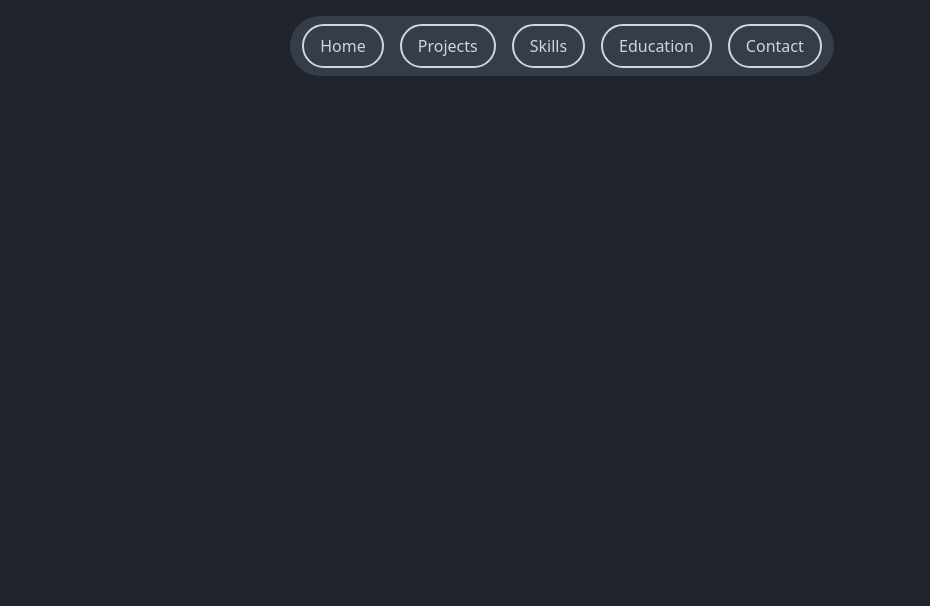
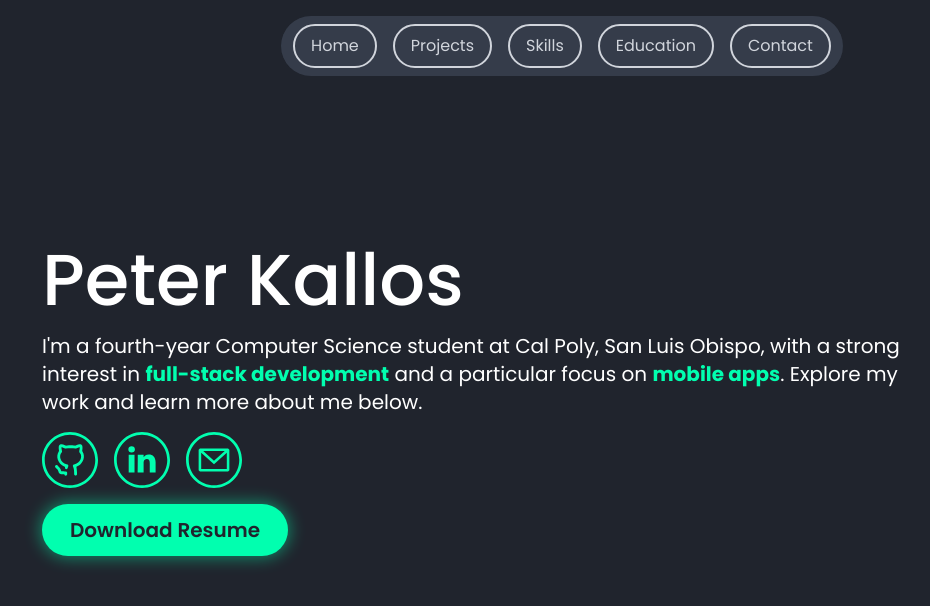
Before and after one commit to KallosP/PortfolioWebsiteImproved, a React (Vite) app in the folder packages/react-frontend/: page / in a window 1280 px wide. Shown: the top 606 px of the page, without its empty margins (78-1008 px from the left). Built offline with nearby package versions, Linux system fonts and the light colour scheme.

Commit message:
intro progress save

```diff
--- a/packages/react-frontend/main.css
+++ b/packages/react-frontend/main.css
@@ -1,9 +1,12 @@
+@import url('https://fonts.googleapis.com/css2?family=Poppins:ital,wght@0,100;0,200;0,300;0,400;0,500;0,600;0,700;0,800;0,900;1,100;1,200;1,300;1,400;1,500;1,600;1,700;1,800;1,900&display=swap');
 @import "tailwindcss";
 
 @theme {
     --color-primary: #01FFAF;
     --color-secondary: #20242D;
     --color-elevated: #353C4A;
+
+    --font-poppins: 'Poppins', 'sans-serif';
 }
 
 ::-webkit-scrollbar {
--- a/packages/react-frontend/src/MyApp.jsx
+++ b/packages/react-frontend/src/MyApp.jsx
@@ -8,7 +8,8 @@ import ScrollToTop from './components/ScrollToTop'
 function MyApp() {
 	return (
 		<BrowserRouter>
-			<div className="flex-col h-screen duration-300 transition-all overflow-y-scroll">
+			{/* Default font is Poppins and white text for all elements */}
+			<div className="flex-col font-poppins text-white h-screen bg-secondary duration-300 transition-all overflow-y-scroll">
 				<ScrollToTop />
 				<Routes>
 					<Route path="/" element={<HomePage />} />
--- /dev/null
+++ b/packages/react-frontend/src/components/GlowingButton.jsx
@@ -0,0 +1,24 @@
+import React from 'react';
+
+// Credit for styles: https://youtu.be/5W6kEP65AH4
+const GlowingButton = ({ as: Element = 'a', children, href, ...props }) => {
+  return (
+    <div className="w-fit text-secondary lg:text-xl font-semibold">
+      <div className="grid gap-8 items-center justify-center">
+        <div className="relative group hover:scale-105 transition duration-400">
+          <div className="absolute -inset-0.5 bg-primary/60 rounded-full blur opacity-75 group-hover:opacity-100 transition duration-700 group-hover:duration-600"></div>
+          <Element
+            href={href}
+            download={Element === 'a' ? href : undefined}
+            className="relative px-7 py-4 bg-primary rounded-full leading-none flex items-center divide-x divide-gray-600"
+            {...props}
+          >
+            {children}
+          </Element>
+        </div>
+      </div>
+    </div>
+  );
+};
+
+export default GlowingButton;
--- a/packages/react-frontend/src/pages/home/HomePage.jsx
+++ b/packages/react-frontend/src/pages/home/HomePage.jsx
@@ -7,9 +7,11 @@ function Home() {
 	return (
 		<div className="flex bg-secondary h-full w-full justify-center relative p-4">
 			<Navbar />
-			{/*<Introduction />
-			<Projects />
-			<Contact />*/}
+			<div className="flex flex-col justify-center">
+				<Introduction />
+				{/*<Projects />
+				<Contact />*/}
+			</div>
 		</div>
 	)
 }
--- a/packages/react-frontend/src/pages/home/components/Introduction.jsx
+++ b/packages/react-frontend/src/pages/home/components/Introduction.jsx
@@ -1,46 +1,42 @@
 import linkedInIcon from '../../../assets/svg-icons/linkedIn_button.svg'
 import gitHubIcon from '../../../assets/svg-icons/GitHub_Button.svg'
 import emailIcon from '../../../assets/svg-icons/Email_Button.svg'
+import GlowingButton from '../../../components/GlowingButton'
 
 function Introduction() {
 	return (
-		<div className="">
-			<h1 className="">Peter Kallos</h1>
-			<div className="">
-				<p className="">
+		<div className="flex flex-col justify-center self-start mx-26  w-5/7 ">
+			<h1 className="text-5xl lg:text-7xl font-medium">Peter Kallos</h1>
+			<div className="mt-4">
+				<p className="lg:text-xl">
 					I'm a fourth-year Computer Science student at Cal Poly, San Luis Obispo, with a strong
-					interest in <strong className="">full-stack development</strong> and a particular focus on{' '}
-					<strong className="">mobile apps</strong>. Explore my work and learn more about me below.
+					interest in <strong className="text-primary">full-stack development</strong> and a
+					particular focus on <strong className="text-primary">mobile apps</strong>. Explore my work
+					and learn more about me below.
 				</p>
 			</div>
-			<ul className="">
-				<li className="">
-					<a href="https://github.com/KallosP" target="_blank">
-						<button type="button" className="">
-							<img src={gitHubIcon} alt="GitHubIcon" className="" />
-						</button>
+			<ul className="flex mt-4 gap-4">
+				<li className="cursor-pointer transition-transform duration-300 transform hover:scale-105 hover:rotate-12">
+					<a href="https://github.com/KallosP" target="_blank" rel="noopener noreferrer">
+						<img src={gitHubIcon} alt="GitHub Icon" className="w-14 h-14" />
 					</a>
 				</li>
-				<li className="">
+				<li className="cursor-pointer transition-transform duration-300 transform hover:scale-105 hover:rotate-12">
 					<a href="https://www.linkedin.com/in/peter-kallos/" target="_blank">
-						<button type="button" className="">
-							<img src={linkedInIcon} alt="LinkedInIcon" className="" />
-						</button>
+						<img src={linkedInIcon} alt="LinkedInIcon" className="w-14 h-14" />
 					</a>
 				</li>
-				<li className="">
+				<li className="cursor-pointer transition-transform duration-300 transform hover:scale-105 hover:rotate-12">
 					<a href="mailto:pkallos19@gmail.com">
-						<button type="button" className="">
-							<img src={emailIcon} alt="EmailIcon" className="" />
-						</button>
+						<img src={emailIcon} alt="EmailIcon" className="w-14 h-14" />
 					</a>
 				</li>
 			</ul>
-			<a href="/Peter_Kallos_Resume.pdf" download="Peter_Kallos_Resume.pdf">
-				<button type="button" className="">
+			<div className="mt-4">
+				<GlowingButton as="a" href="/Peter_Kallos_Resume.pdf">
 					Download Resume
-				</button>
-			</a>
+				</GlowingButton>
+			</div>
 		</div>
 	)
 }
```
